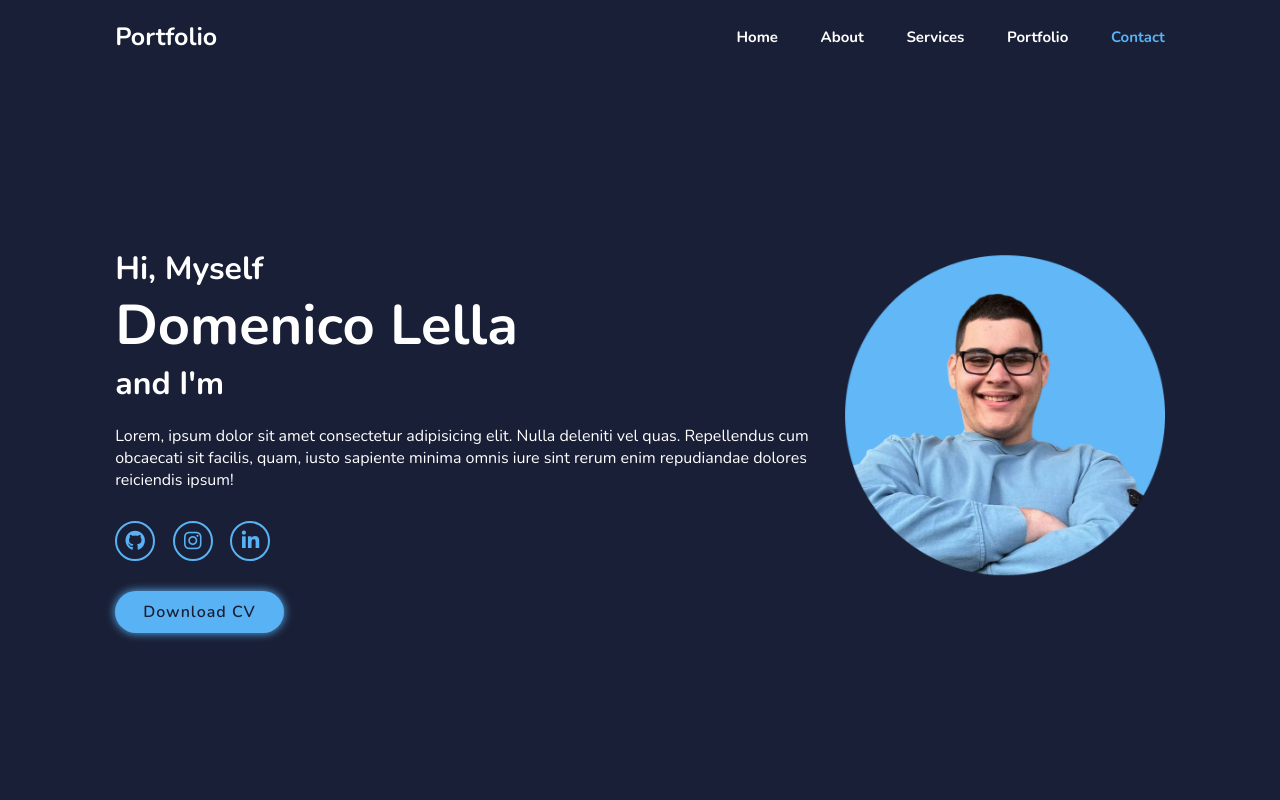
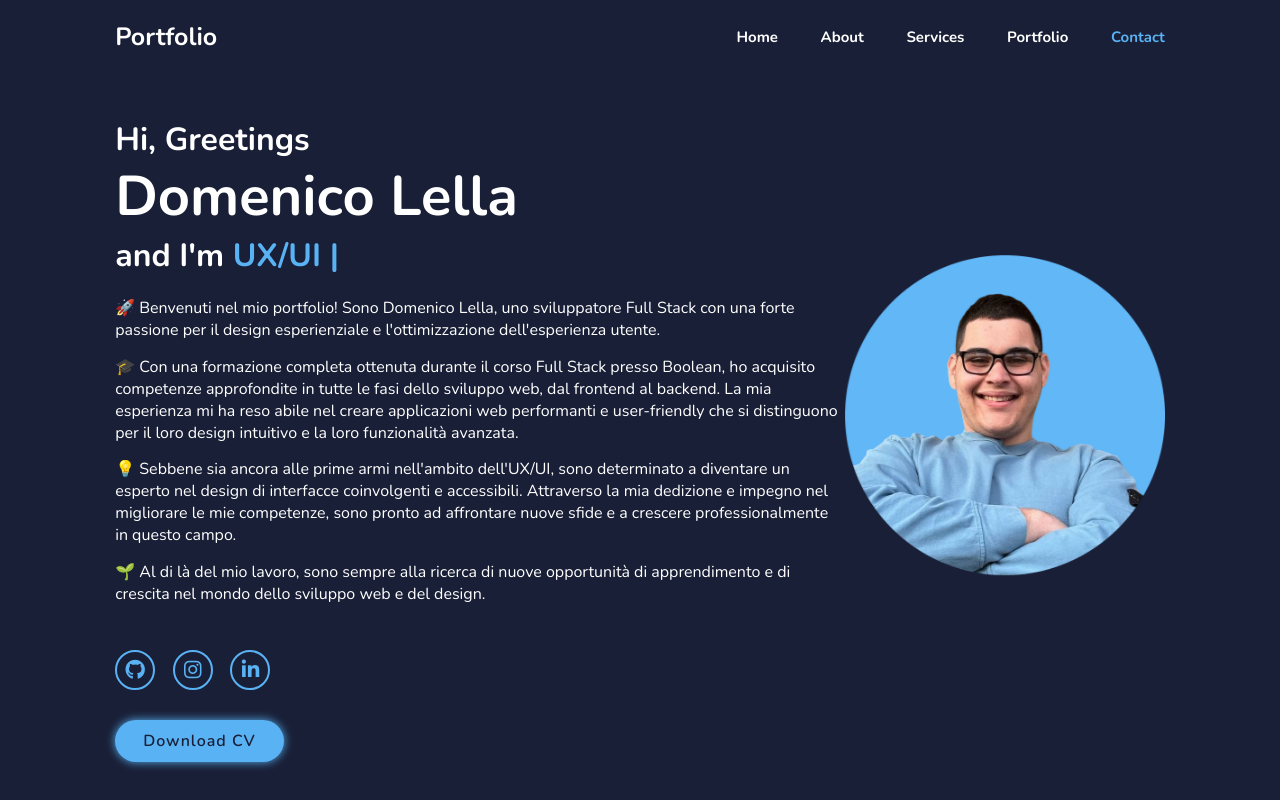
Before and after one commit to Domenico-lel/portfolio, a plain HTML site: page index.html in a window 1280 px wide. Shown: the top 800 px of the page. Drawn offline with nearby package versions, Linux system fonts and the light colour scheme; files whose address does not match are found by name.

Commit message:
real fix typed js and upp my info

```diff
--- a/index.html
+++ b/index.html
@@ -30,10 +30,19 @@
     <!-- HEADER DESIGN -->
     <section class="home" id="home">
         <div class="home-content">
-            <h3>Hi, Myself</h3>
+            <h3>Hi, Greetings</h3>
             <h1>Domenico Lella</h1>
-            <h3>and I'm <span class="multiple-text"></span></h3>
-            <p>Lorem, ipsum dolor sit amet consectetur adipisicing elit. Nulla deleniti vel quas. Repellendus cum obcaecati sit facilis, quam, iusto sapiente minima omnis iure sint rerum enim repudiandae dolores reiciendis ipsum!</p>
+            <h3>and I'm <span id="multiple-text"></span></h3>
+            <div class="text-contain">
+                <p>🚀 Benvenuti nel mio portfolio! Sono Domenico Lella, uno sviluppatore Full Stack con una forte passione per il design esperienziale e l'ottimizzazione dell'esperienza utente.</p>
+
+                <p>🎓 Con una formazione completa ottenuta durante il corso Full Stack presso Boolean, ho acquisito competenze approfondite in tutte le fasi dello sviluppo web, dal frontend al backend. La mia esperienza mi ha reso abile nel creare applicazioni web performanti e user-friendly che si distinguono per il loro design intuitivo e la loro funzionalità avanzata.</p>
+
+                <p>💡 Sebbene sia ancora alle prime armi nell'ambito dell'UX/UI, sono determinato a diventare un esperto nel design di interfacce coinvolgenti e accessibili. Attraverso la mia dedizione e impegno nel migliorare le mie competenze, sono pronto ad affrontare nuove sfide e a crescere professionalmente in questo campo.</p>
+
+                <p>🌱 Al di là del mio lavoro, sono sempre alla ricerca di nuove opportunità di apprendimento e di crescita nel mondo dello sviluppo web e del design.</p>
+            </div>
+
             <div class="social-media">
                 <a href="https://github.com/Domenico-lel"><i class="fa-brands fa-github"></i></a>
                 <a href="https://www.instagram.com/domenico-lel"><i class="fa-brands fa-instagram"></i></a>
--- a/main.js
+++ b/main.js
@@ -35,15 +35,14 @@ window.onscroll = () => {
     navbar.classList.remove('active');
 };
 
+// scroll reveal
 document.addEventListener('DOMContentLoaded', function () {
-    // Inizializza scrollReveal con le opzioni desiderate
     const sr = ScrollReveal({
         distance: '80px',
         duration: '2000',
         delay: '200',
     });
 
-    // Applica le animazioni di scrollReveal a ciascun elemento desiderato
     sr.reveal('.home-content, .heading', { origin: 'top' });
     sr.reveal('.home-img, .services-container, .portfolio-box, .contact-form', { origin: 'top' });
     sr.reveal('.home-contact h1, .about-img', { origin: 'left' });
@@ -52,8 +51,8 @@ document.addEventListener('DOMContentLoaded', function () {
 
 // typed js
 
-const typed = new Typed('multiple-text',{
-    strings: ['Frontend Developer', 'Web Designer'],
+const typed = new Typed('#multiple-text',{
+    strings: ['Frontend Developer', 'Web Designer', 'UX/UI Designer', 'Full Stack Developer'],
     typeSpeed: 70,
     backSpeed: 70,
     backDelay: 100,
--- a/style.css
+++ b/style.css
@@ -75,6 +75,10 @@ section{
     display: flex;
     justify-content: center;
     align-items: center;
+}
+
+.text-contain > p{
+    margin-bottom: 2%;
 }
 
 .home-content h3{
@@ -309,6 +313,10 @@ span{
     color: var(--snd-bg-color);
 }
 
+.portfolio-layer i{
+    font-size: 350%;
+}
+
 .contact h2{
     margin-bottom: 3rem;
 }
```
